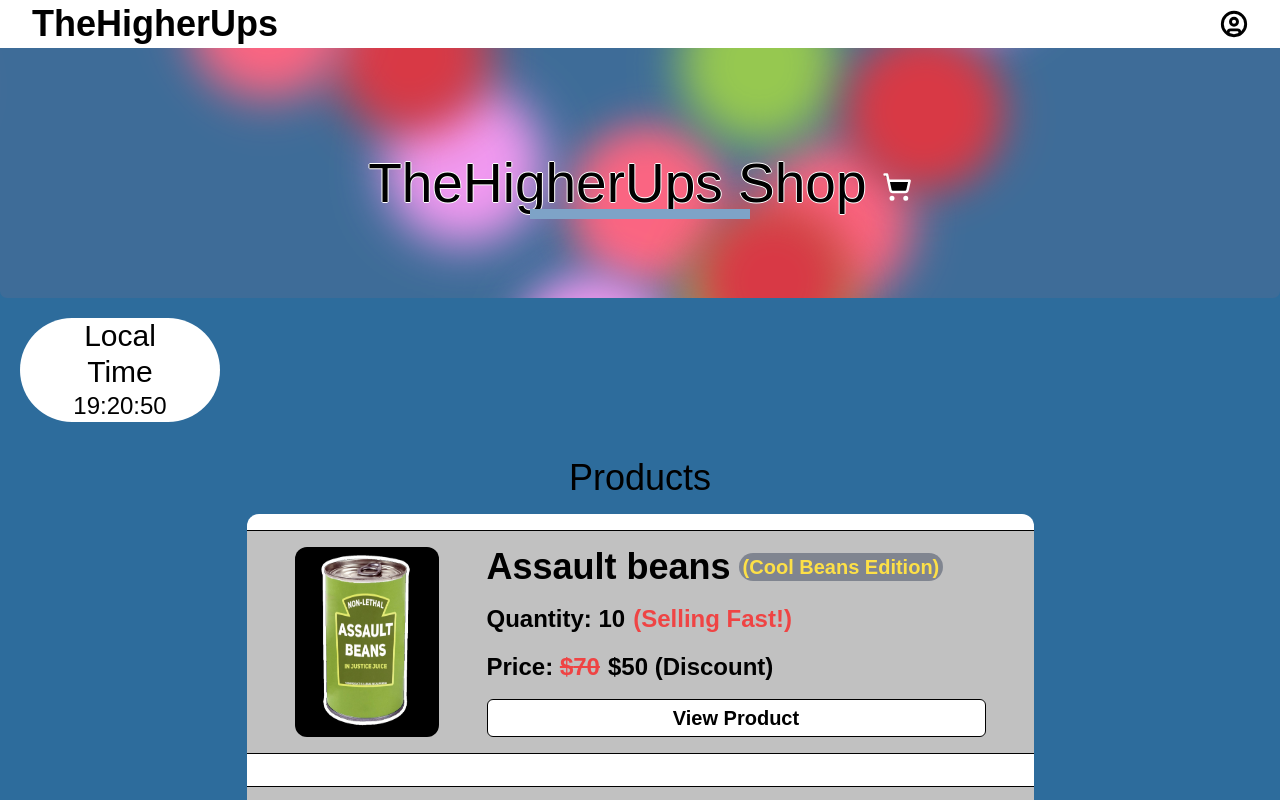
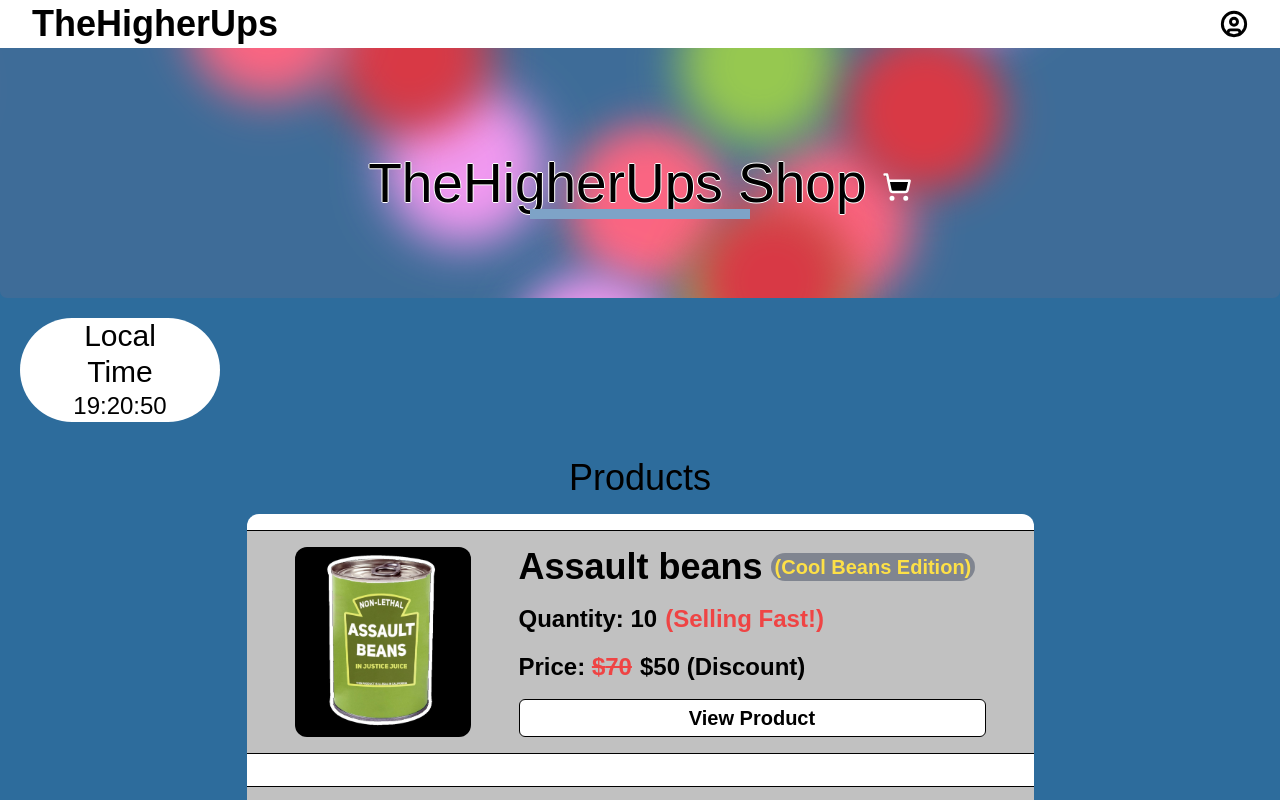
Before and after one commit to TheHigherUps/shop, a Next.js app: page / in a window 1280 px wide. Shown: the top 800 px of the page. Built offline with nearby package versions, Linux system fonts and the light colour scheme; no server answers; a web font is replaced by a local one.

Commit message:
style: changed card image width

```diff
--- a/src/components/Card.tsx
+++ b/src/components/Card.tsx
@@ -18,7 +18,7 @@ interface CardProps {
 export default function Card(props: CardProps) {
     return (
         <div className="flex flex-col gap-12  justify-center md:flex-row bg-[#9c9c9c9f] px-12 py-4 font-bold border-y border-black">
-            <div className="grid place-items-center p-4 relative w-36">
+            <div className="grid place-items-center relative w-44 ">
                 <Image
                     className="rounded-xl"
                     src={props.image}
```
